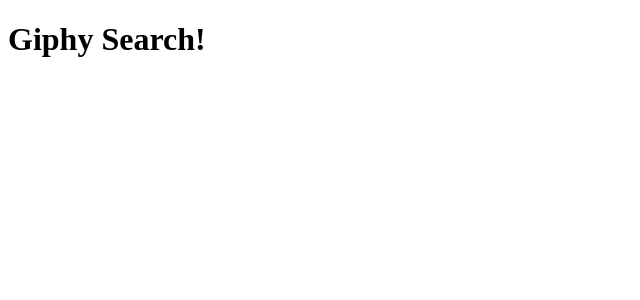
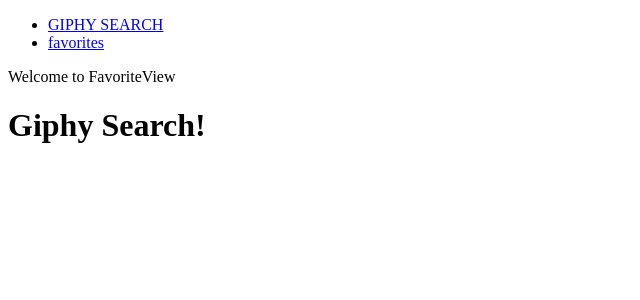
Before and after one commit to carlbarfuss/group-giphy-saga-project, a React (Create React App) app: page /favorites in a window 1280 px wide. Shown: the top 300 px of the page, without its empty margins (0-640 px from the left). Built offline with nearby package versions, Linux system fonts and the light colour scheme.

Commit message:
routing in app.js

```diff
--- a/src/components/App/App.js
+++ b/src/components/App/App.js
@@ -1,11 +1,30 @@
 import React, { Component } from 'react';
-
+import SearchView from '../SearchView/SearchView.js'
+import FavoriteView from '../FavoriteView/FavoriteView'
+import { BrowserRouter as Router, Route, Link } from 'react-router-dom';
 
 class App extends Component {
 
   render() {
     return (
       <div>
+        <Router>
+          <div className="App">
+            <header className="App-header">
+              <nav>
+                <ul>
+                  <li><Link to="/">GIPHY SEARCH</Link></li>
+                  <li><Link to="/favorites">favorites</Link></li>
+                </ul>
+              </nav>
+            </header>
+
+            <div className="content-container">
+              <Route exact path="/" component={SearchView} />
+              <Route path="/favorites" component={FavoriteView} />
+            </div>
+          </div>
+        </Router>
         <h1>Giphy Search!</h1>
       </div>
     );
--- /dev/null
+++ b/src/components/FavoriteView/FavoriteView.js
@@ -0,0 +1,16 @@
+import React, { Component } from 'react';
+
+
+class FavoriteView extends Component {
+
+   render() {
+      return (
+         <div>
+          Welcome to  FavoriteView
+         </div>
+      );
+   }
+
+}
+
+export default FavoriteView;
--- /dev/null
+++ b/src/components/SearchView/SearchView.js
@@ -0,0 +1,16 @@
+import React, { Component } from 'react';
+
+
+class SearchView extends Component {
+
+   render() {
+      return (
+         <div>
+          Welcome to SearchView
+         </div>
+      );
+   }
+
+}
+
+export default SearchView;
```
